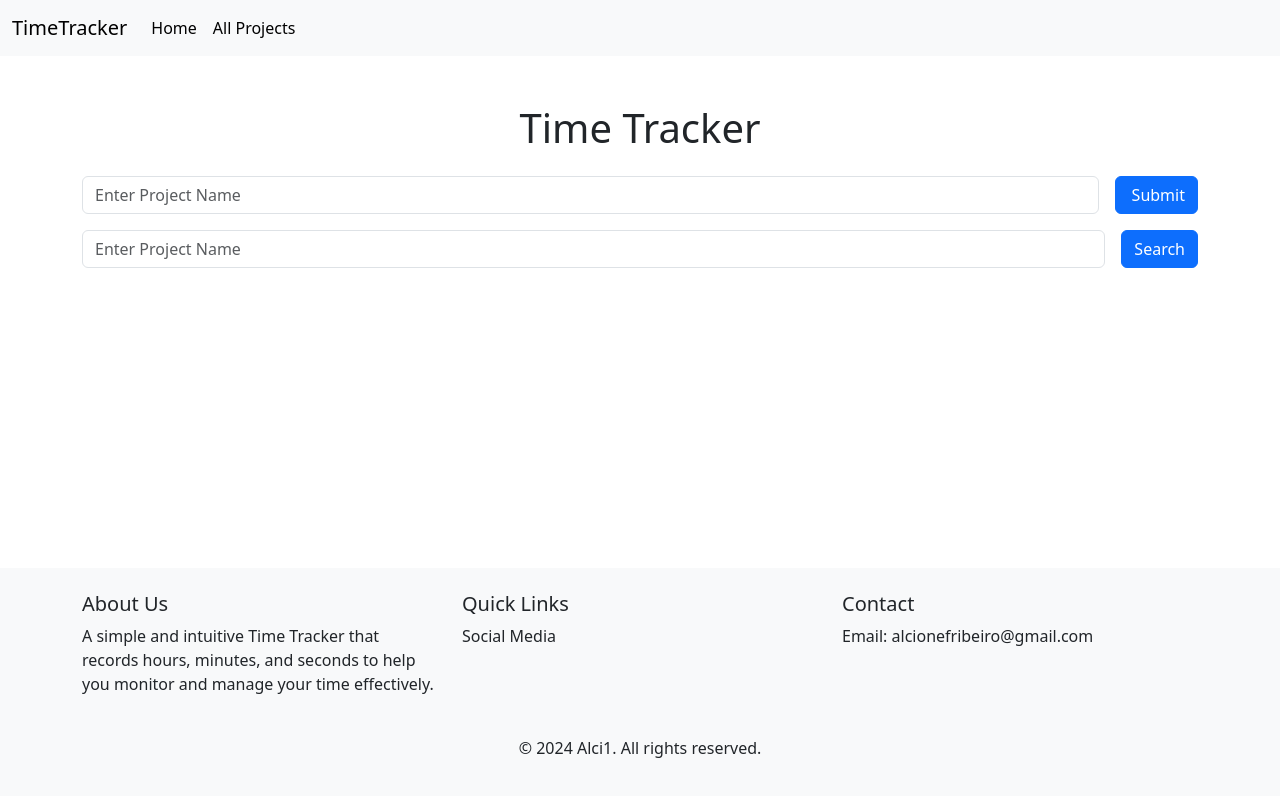
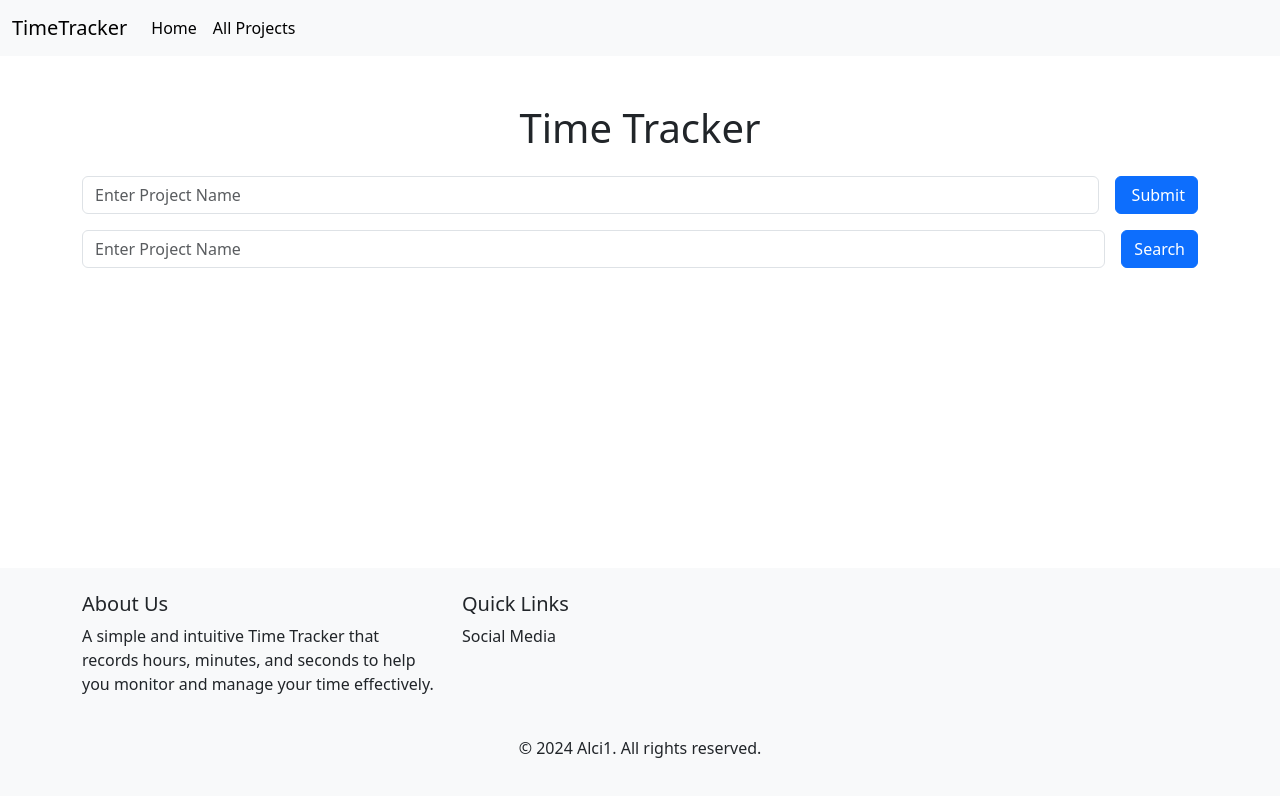
Before and after one commit to Acyony/Crochet-Time-Tracker, a Next.js app: page / in a window 1280 px wide. Shown: the top 796 px of the page. Built offline with nearby package versions, Linux system fonts and the light colour scheme.

Commit message:
add fixes issues footer

```diff
--- a/src/shared/components/Footer/Footer.tsx
+++ b/src/shared/components/Footer/Footer.tsx
@@ -28,10 +28,6 @@ export const FooterComponent =() => {
                             </li>
                         </ul>
                     </div>
-                    <div className="col-md-4">
-                        <h5>Contact</h5>
-                        <p>Email: alcionefribeiro@gmail.com</p>
-                    </div>
                 </div>
                 <div className="text-center mt-4">
                     <p>&copy; 2024 Alci1. All rights reserved.</p>
```
